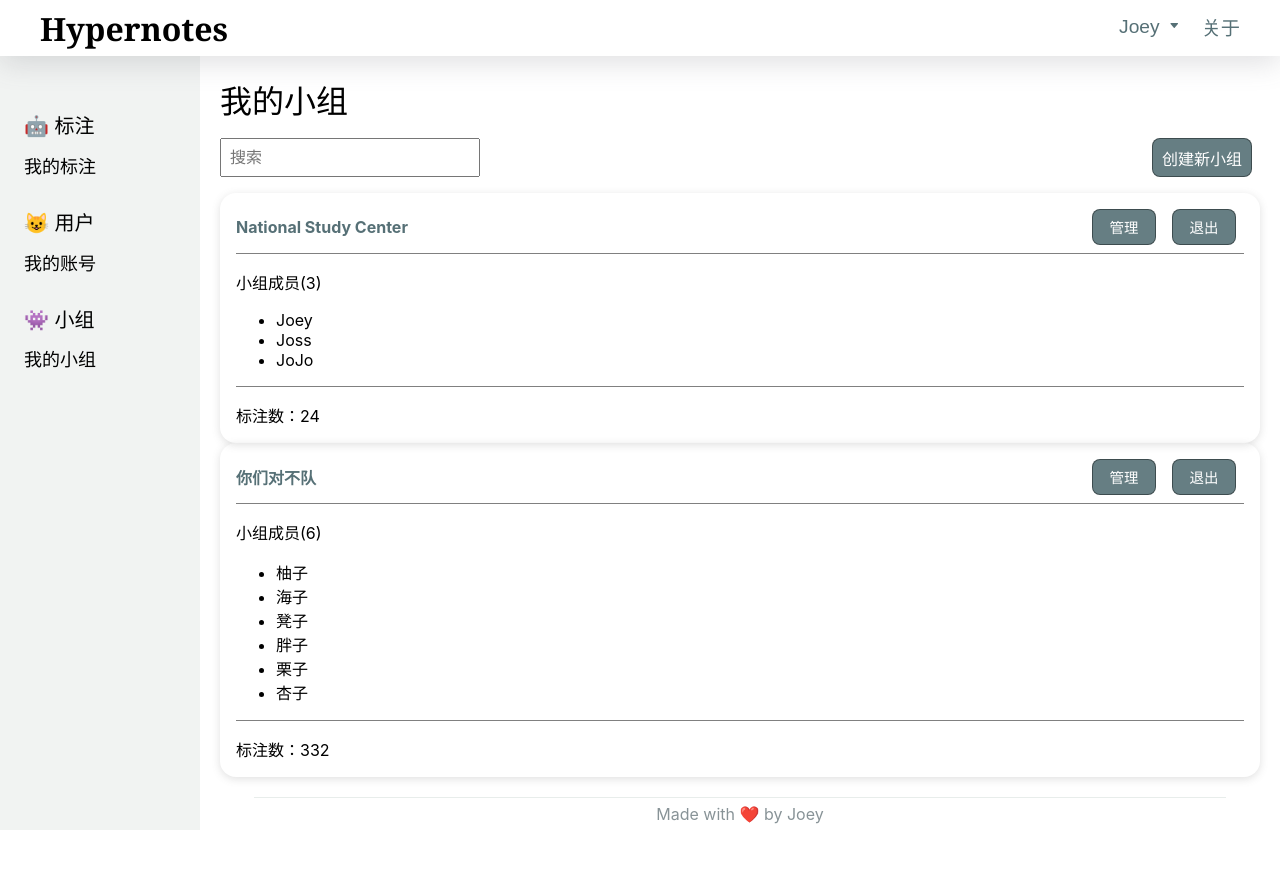
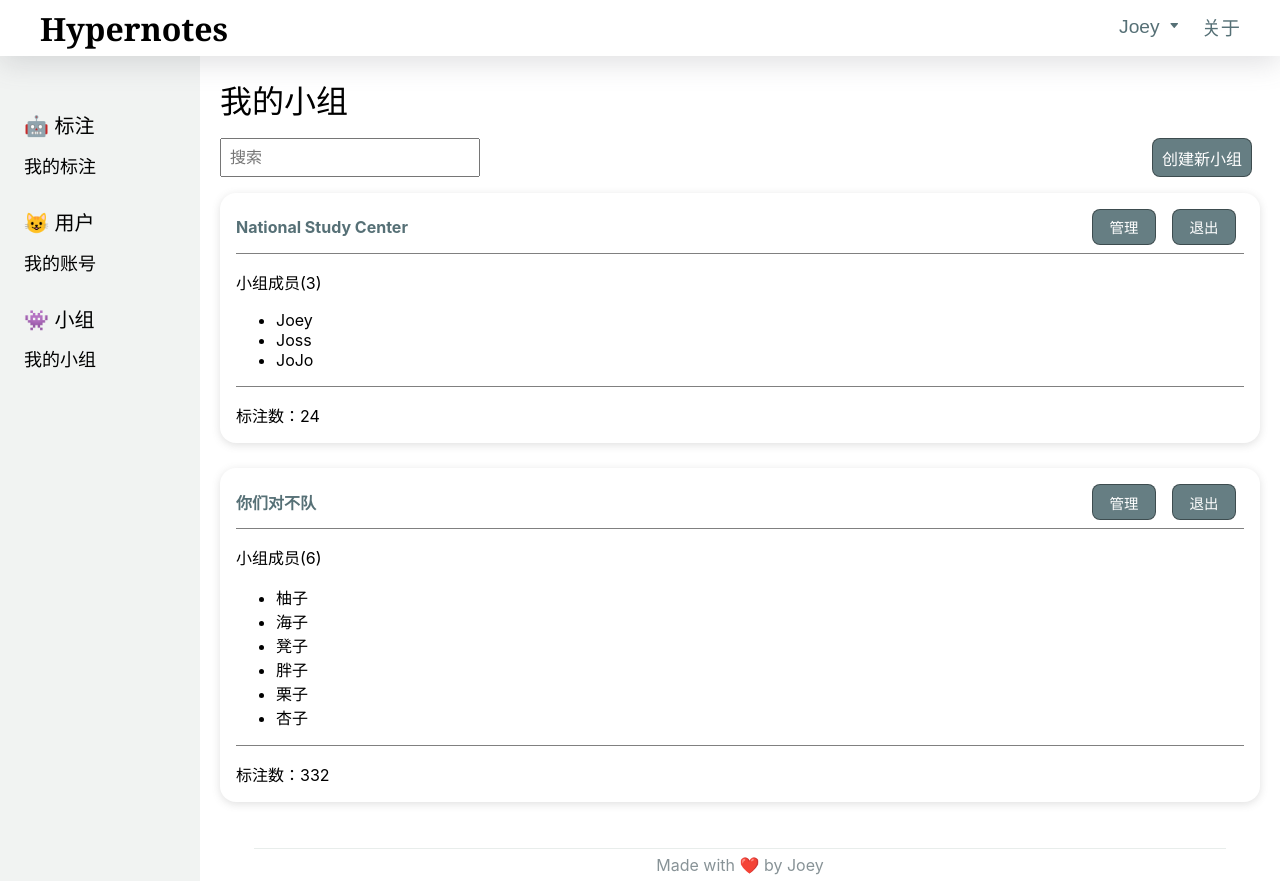
Before and after one commit to joeyiming/hypernotes-frontend, a React (Create React App) app: page /home/group in a window 1280 px wide. Before the commit the page ends 830 px from the top, so only its background shows below. Built offline with nearby package versions, Linux system fonts and the light colour scheme.

Commit message:
style update

```diff
--- a/src/style/GroupPage.scss
+++ b/src/style/GroupPage.scss
@@ -23,6 +23,7 @@ main#Group {
     box-shadow: rgba(99, 99, 99, 0.2) 0px 2px 8px 0px;
     border-radius: 1rem;
     padding: 1rem;
+    margin-bottom: 1.6rem;
 
     &-header {
       border-bottom: 1px gray solid;
```
